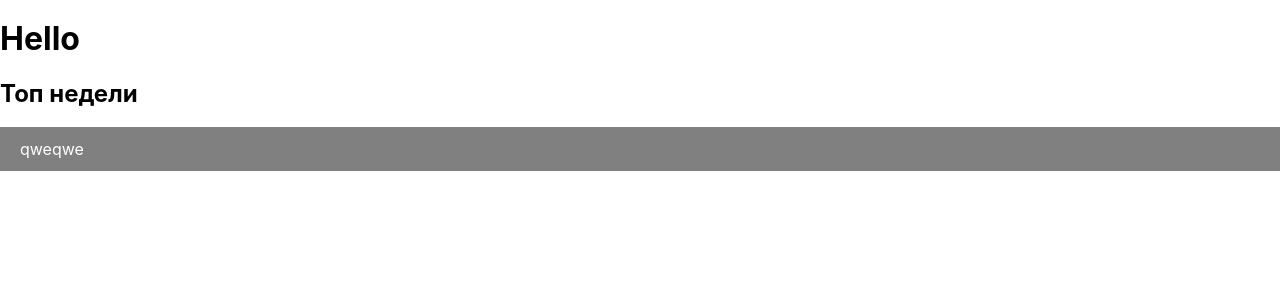
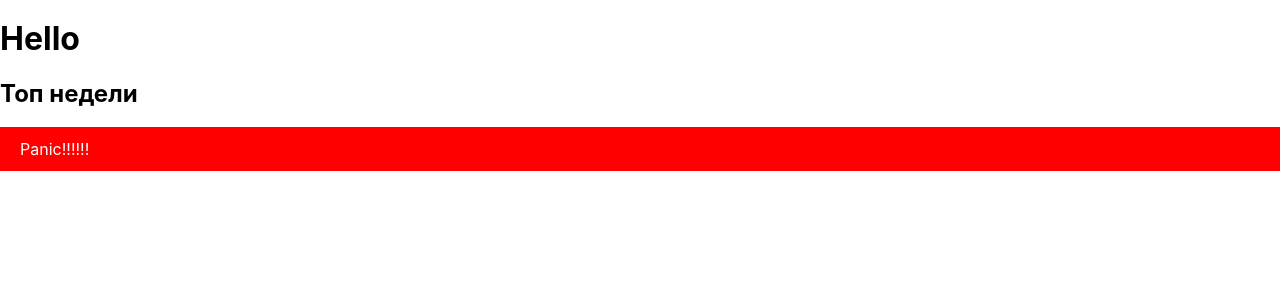
Before and after one commit to stas-yushkov/goit-react-hw-01-components, a React (Create React App) app: page / in a window 1280 px wide. Shown: the top 300 px of the page. Built offline with nearby package versions, Linux system fonts and the light colour scheme.

Commit message:
adding Alert

```diff
--- a/src/App.js
+++ b/src/App.js
@@ -13,7 +13,7 @@ export default function App() {
       <Section title="Топ недели">
         {/* <ColorPicker options={options} /> */}
         {/* <PaintingList items={paintings} /> */}
-        <Alert text="qweqwe" />
+        <Alert text="Panic!!!!!!" type="error" />
       </Section>
     </>
   );
--- a/src/components/Alert/Alert/Alert.js
+++ b/src/components/Alert/Alert/Alert.js
@@ -1,15 +1,17 @@
 import css from './Alert.module.css';
+import PropTypes from 'prop-types';
 
-function Alert({ text }) {
+function Alert({ text, type = 'success' }) {
   return (
-    <p
-      role="alert"
-      // className={css[type]}
-      className={css.alert}
-    >
+    <p role="alert" className={css[type]}>
       {text}
     </p>
   );
 }
 
+Alert.propTypes = {
+  text: PropTypes.string.isRequired,
+  name: PropTypes.oneOf(['error', 'warning', 'success']),
+};
+
 export default Alert;
```
